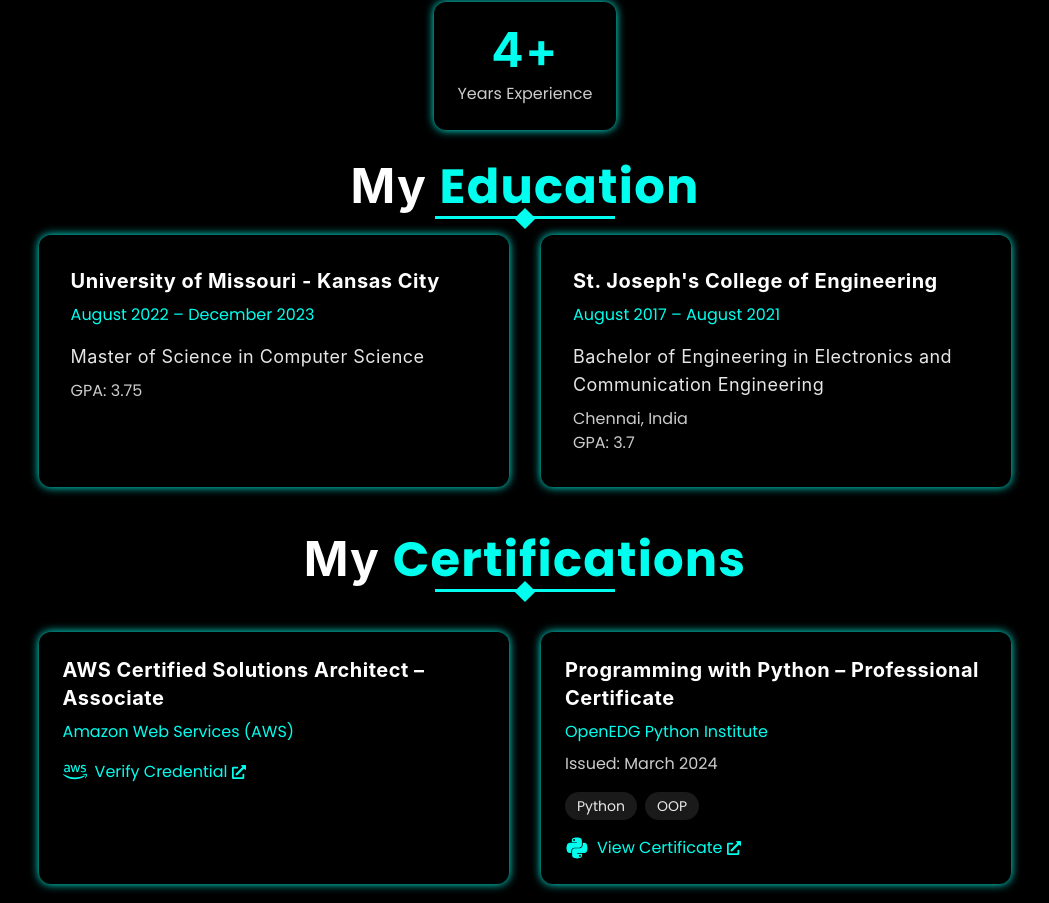
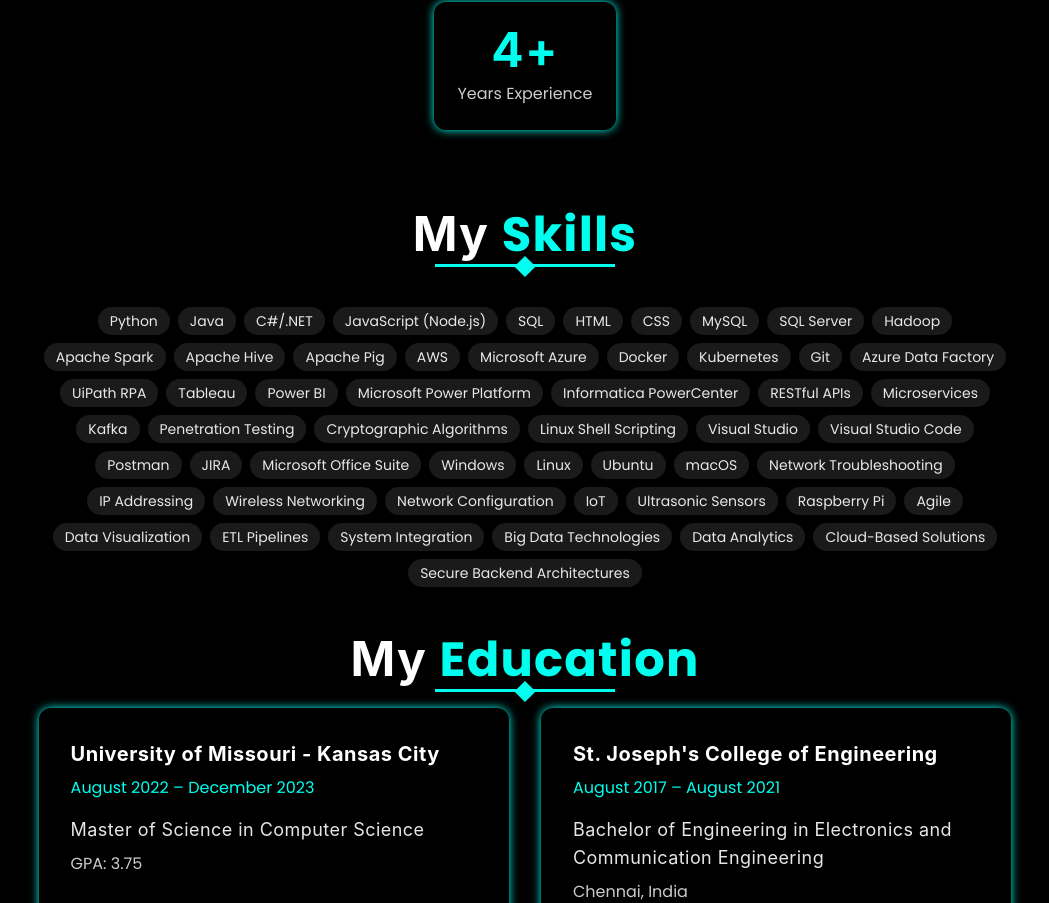
Before and after one commit to saicharankarasala/Portfolio, a React (Vite) app: page / in a window 1280 px wide. Shown: the part 1626-2529 px from the top of the page, without its empty margins (115-1164 px from the left). Built offline with nearby package versions, Linux system fonts and the light colour scheme.

Commit message:
Update skills list and styling

```diff
--- a/src/App.jsx
+++ b/src/App.jsx
@@ -100,6 +100,10 @@
               <i className='bx bx-user'></i>
               About
             </a>
+            <a href="#skills" onClick={() => setIsMenuOpen(false)}>
+              <i className='bx bx-book'></i>
+              Skills
+            </a>
             <a href="#education" onClick={() => setIsMenuOpen(false)}>
               <i className='bx bx-book'></i>
               Education
@@ -176,6 +180,67 @@
             <h3>4+</h3>
             <p>Years Experience</p>
           </div>
+        </div>
+      </section>
+
+      <section className="skills pt-12 pb-12 px-[12%]" id="skills">
+        <h2 className="heading">My <span>Skills</span></h2>
+        <div className="flex flex-wrap gap-2 justify-center">
+          {/* Updated Skills */}
+          <span className="tech-tag">Python</span>
+          <span className="tech-tag">Java</span>
+          <span className="tech-tag">C#/.NET</span>
+          <span className="tech-tag">JavaScript (Node.js)</span>
+          <span className="tech-tag">SQL</span>
+          <span className="tech-tag">HTML</span>
+          <span className="tech-tag">CSS</span>
+          <span className="tech-tag">MySQL</span>
+          <span className="tech-tag">SQL Server</span>
+          <span className="tech-tag">Hadoop</span>
+          <span className="tech-tag">Apache Spark</span>
+          <span className="tech-tag">Apache Hive</span>
+          <span className="tech-tag">Apache Pig</span>
+          <span className="tech-tag">AWS</span>
+          <span className="tech-tag">Microsoft Azure</span>
+          <span className="tech-tag">Docker</span>
+          <span className="tech-tag">Kubernetes</span>
+          <span className="tech-tag">Git</span>
+          <span className="tech-tag">Azure Data Factory</span>
+          <span className="tech-tag">UiPath RPA</span>
+          <span className="tech-tag">Tableau</span>
+          <span className="tech-tag">Power BI</span>
+          <span className="tech-tag">Microsoft Power Platform</span>
+          <span className="tech-tag">Informatica PowerCenter</span>
+          <span className="tech-tag">RESTful APIs</span>
+          <span className="tech-tag">Microservices</span>
+          <span className="tech-tag">Kafka</span>
+          <span className="tech-tag">Penetration Testing</span>
+          <span className="tech-tag">Cryptographic Algorithms</span>
+          <span className="tech-tag">Linux Shell Scripting</span>
+          <span className="tech-tag">Visual Studio</span>
+          <span className="tech-tag">Visual Studio Code</span>
+          <span className="tech-tag">Postman</span>
+          <span className="tech-tag">JIRA</span>
+          <span className="tech-tag">Microsoft Office Suite</span>
+          <span className="tech-tag">Windows</span>
+          <span className="tech-tag">Linux</span>
+          <span className="tech-tag">Ubuntu</span>
+          <span className="tech-tag">macOS</span>
+          <span className="tech-tag">Network Troubleshooting</span>
+          <span className="tech-tag">IP Addressing</span>
+          <span className="tech-tag">Wireless Networking</span>
+          <span className="tech-tag">Network Configuration</span>
+          <span className="tech-tag">IoT</span>
+          <span className="tech-tag">Ultrasonic Sensors</span>
+          <span className="tech-tag">Raspberry Pi</span>
+          <span className="tech-tag">Agile</span>
+          <span className="tech-tag">Data Visualization</span>
+          <span className="tech-tag">ETL Pipelines</span>
+          <span className="tech-tag">System Integration</span>
+          <span className="tech-tag">Big Data Technologies</span>
+          <span className="tech-tag">Data Analytics</span>
+          <span className="tech-tag">Cloud-Based Solutions</span>
+          <span className="tech-tag">Secure Backend Architectures</span>
         </div>
       </section>
 
--- a/src/index.css
+++ b/src/index.css
@@ -336,6 +336,11 @@
 
   .tech-tag:hover {
     @apply bg-[--main-color] text-black scale-110;
+  }
+
+  .tech-tag-red {
+    @apply px-3 py-1 text-sm rounded-full bg-red-500 text-white
+           transition-all duration-300 hover:scale-110;
   }
 
   /* Remove testimonials styles */
```
